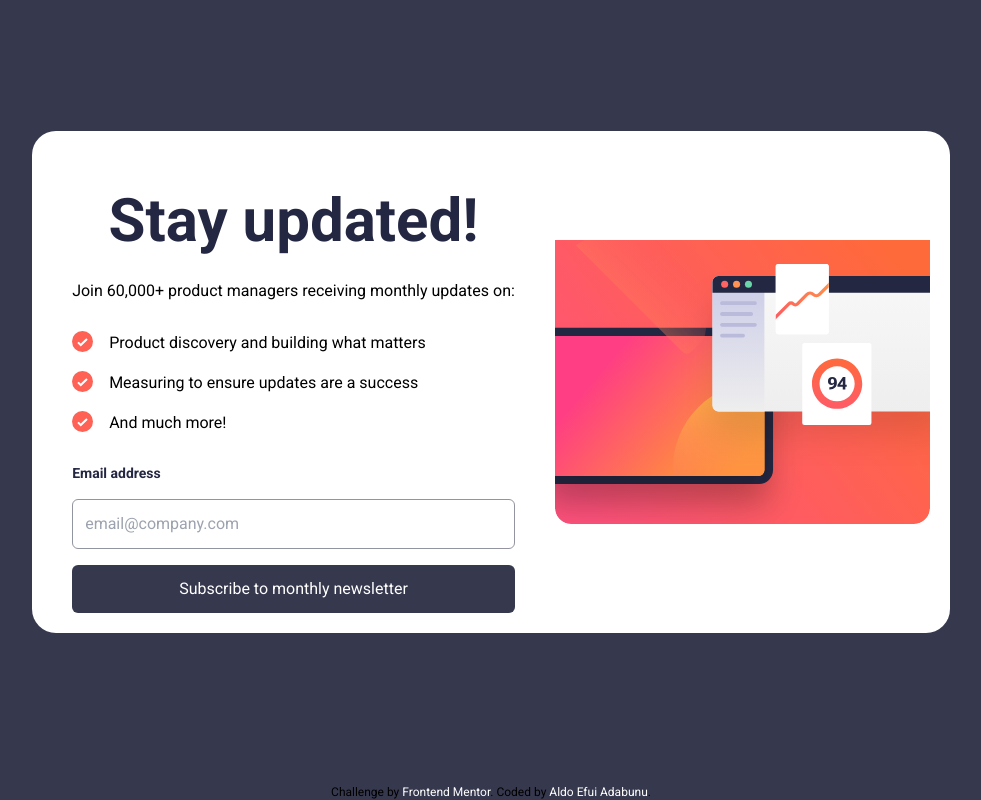
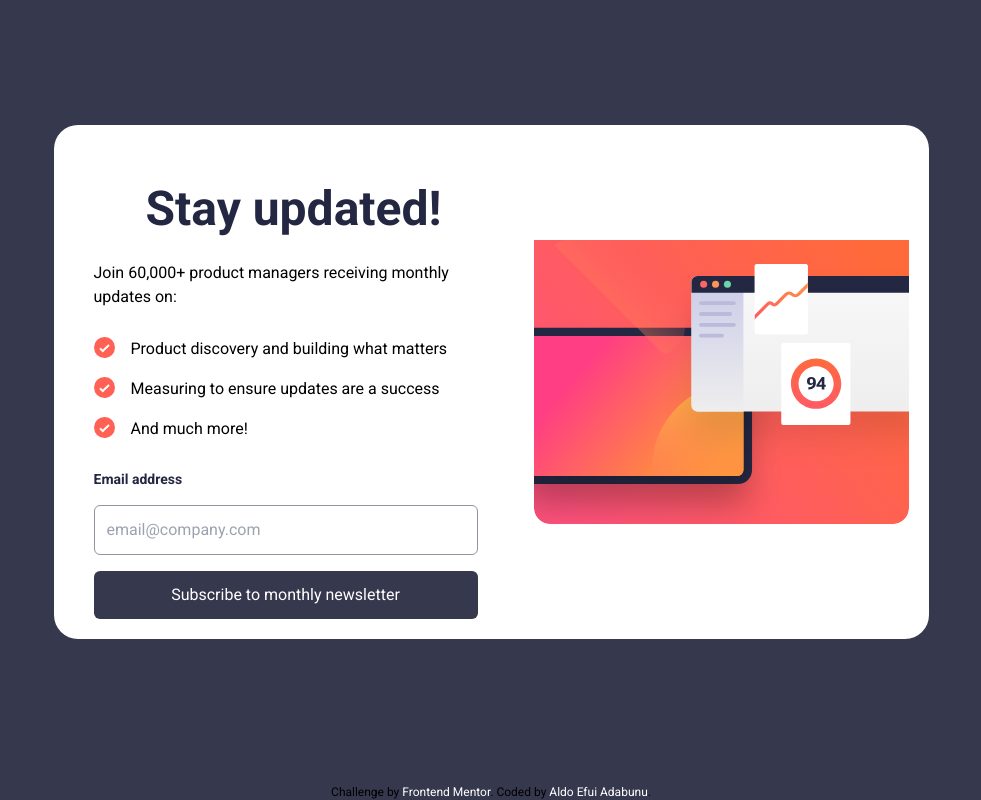
Before and after one commit to KwakuAldo/newsletter-sign-up-with-success-message-main, a website: page index.html in a window 1280 px wide. Shown: the whole page, without its empty margins (149-1130 px from the left). Drawn offline with Linux system fonts and the light colour scheme.

Commit message:
add some with to paragraph in form, and reduce h1 text size

```diff
--- a/index.html
+++ b/index.html
@@ -24,9 +24,9 @@
       <form class="flex flex-col gap-y-7 px-5 pt-10">
         <!-- Sign-up form start -->
 
-        <h1 class="text-4xl font-bold text-darkSlateGrey md:text-center md:text-6xl">Stay updated!</h1>
+        <h1 class="text-4xl md:text-5xl font-bold text-darkSlateGrey md:text-center">Stay updated!</h1>
 
-        <p class="">Join 60,000+ product managers receiving monthly updates on:</p>
+        <p class="md:w-[25rem]">Join 60,000+ product managers receiving monthly updates on:</p>
 
         <div class="flex flex-col gap-y-4">
           <div class="flex flex-row items-start gap-x-4">
@@ -43,7 +43,7 @@
           </div>
         </div>
 
-        <div class="flex flex-col gap-y-4">
+        <div class="flex flex-col gap-y-4 md:w-[24rem]">
           <label for="email" class="text-darkSlateGrey text-sm font-bold hover:border-charcoalGrey" aria-required="true" pattern="[^@]+@[^@]+.[a-zA-Z]{2,6}" title="Enter valid email">Email address</label>
           <input class="w-full border border-Grey rounded-md p-3" id="email" type="email" placeholder="email@company.com">
           <button class="bg-charcoalGrey hover:bg-Tomato text-White w-full p-3 rounded-md " id="submit">Subscribe to monthly
```
Also changed, not shown: src/output.css.
